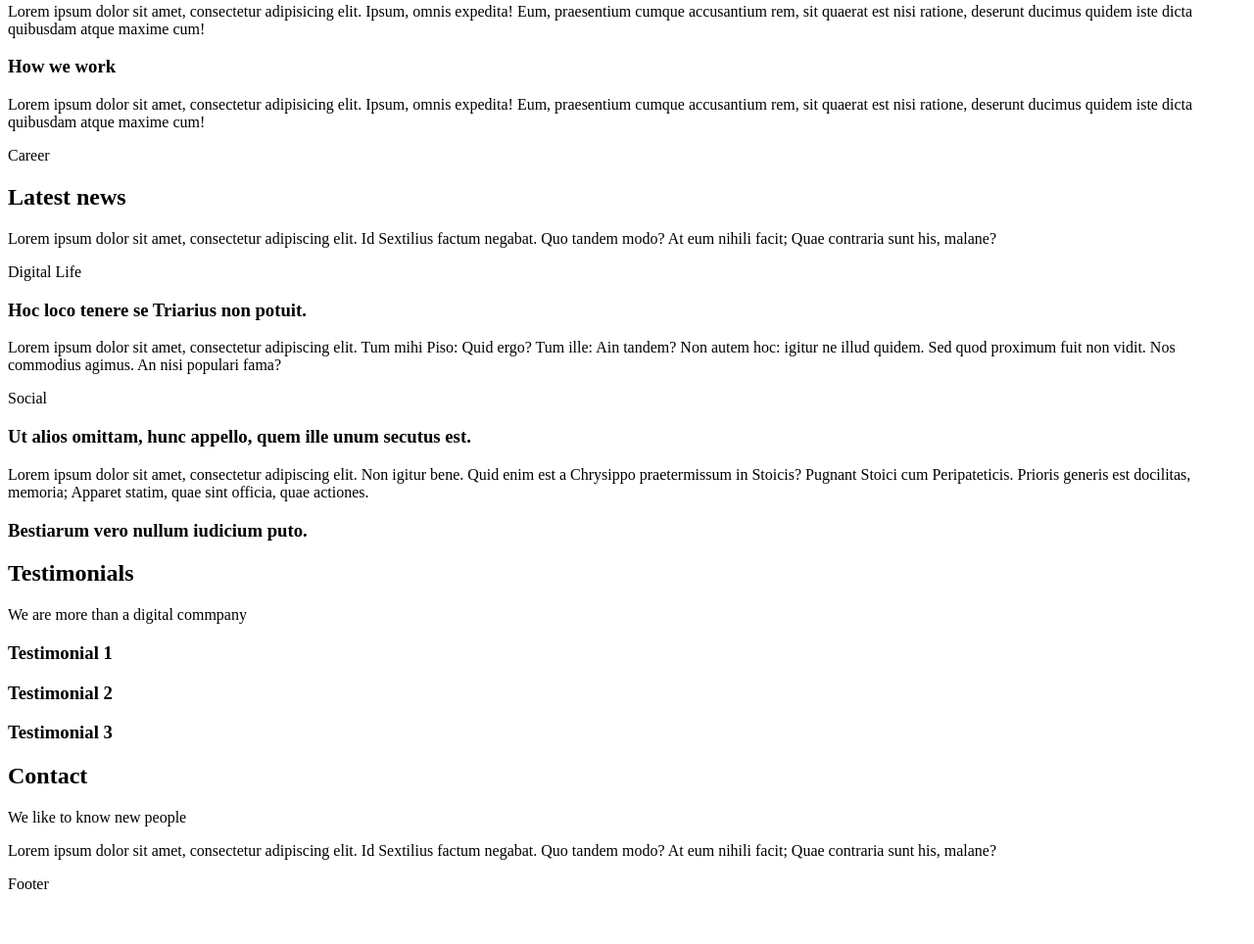
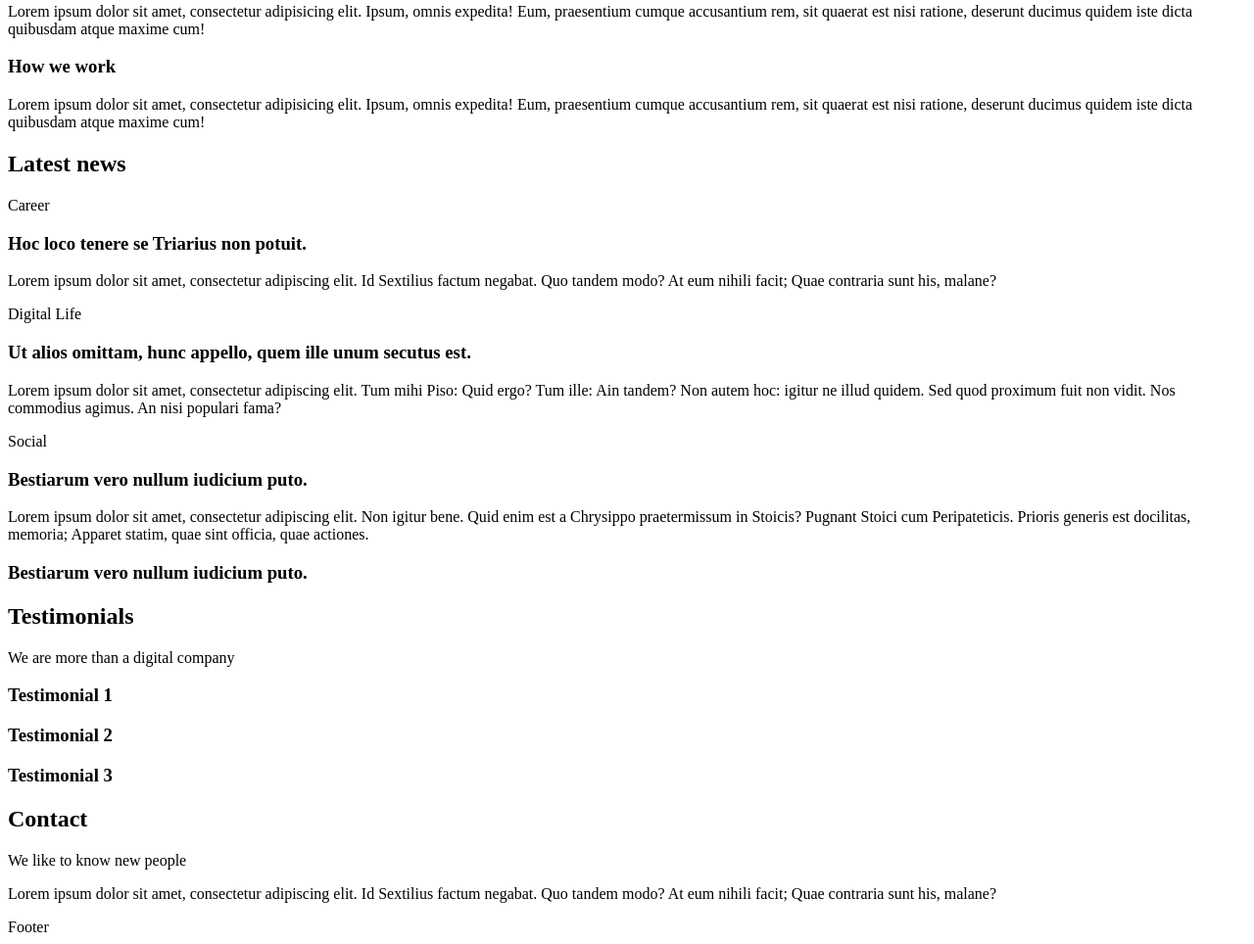
Before and after one commit to Astambar/holbertonschool-web_front_end, a plain HTML site: page 0x00-html_advanced/15-index.html in a window 1280 px wide. Shown: the part 906-1870 px from the top of the page at 98% size. Before the commit the page ends 1826 px from the top, so only its background shows below. Drawn offline with Linux system fonts and the light colour scheme.

Commit message:
second portion

```diff
--- a/0x00-html_advanced/15-index.html
+++ b/0x00-html_advanced/15-index.html
@@ -3,27 +3,26 @@
 	<head>
 		<meta charset="UTF-8">
 		<meta name="viewport" content="width=device-width, initial-scale=1.0, viewport-fit=cover">
+		<meta name="description" content="Techium is a digital agency">
 		<title>Homepage - Techium</title>
-		<meta name="description" content="Techium is a digital agency">
 		<link rel="icon" href="./favicon.ico" type="image/x-icon">
 		<link rel="icon" href="./favicon.png" type="image/png">
 	</head>
 	<body>
 		<header>
-			<div class="header">
+			<div>
 				<span>Techium</span>
 				<nav></nav>
 			</div>
+
 		</header>
 		<main>
 			<h1>Homepage</h1>
 			<section>
-				<div class="section">
-					<h2>We help you build your brand!</h2>
-				</div>
+				<div><h2>We help you build your brand!</h2></div>
 			</section>
 			<section>
-				<div class="section">
+				<div>
 					<h2>Services</h2>
 					<p>We work with you</p>
 					<h3>Design & Concept</h3>
@@ -35,7 +34,7 @@
 				</div>
 			</section>
 			<section>
-				<div class="section">
+				<div>
 					<h2>Works</h2>
 					<p>Take a look in our portfolio</p>
 					<article><h3>Interior Design</h3></article>
@@ -44,76 +43,55 @@
 				</div>
 			</section>
 			<section>
-				<div class="section">
+				<div>
 					<h2>About Us</h2>
 					<p>Everything about us</p>
-				</div>
-
-				<article>
 					<h3>Who are we</h3>
 					<p>Lorem ipsum dolor sit amet, consectetur adipisicing elit. Ipsum, omnis expedita! Eum, praesentium cumque accusantium rem, sit quaerat est nisi ratione, deserunt ducimus quidem iste dicta quibusdam atque maxime cum!</p>
-				</article>
-				<article>
 					<h3>Our culture</h3>
 					<p>Lorem ipsum dolor sit amet, consectetur adipisicing elit. Ipsum, omnis expedita! Eum, praesentium cumque accusantium rem, sit quaerat est nisi ratione, deserunt ducimus quidem iste dicta quibusdam atque maxime cum!</p>
-				</article>
-				<article>
 					<h3>How we work</h3>
 					<p>Lorem ipsum dolor sit amet, consectetur adipisicing elit. Ipsum, omnis expedita! Eum, praesentium cumque accusantium rem, sit quaerat est nisi ratione, deserunt ducimus quidem iste dicta quibusdam atque maxime cum!</p>
-				</article>
-			</section>
-			<section>
-				<div class="section">
-				<p>Career</p>
-				<h2>Latest news</h2>
-				<p>Lorem ipsum dolor sit amet, consectetur adipiscing elit. Id Sextilius factum negabat. Quo tandem modo? At eum nihili facit; Quae contraria sunt his, malane?</p>
-				</div>
-
-				<article>
-					<p>Digital Life</p>
-					<h3>Hoc loco tenere se Triarius non potuit.</h3>
-					<p>
-						Lorem ipsum dolor sit amet, consectetur adipiscing elit. Tum mihi Piso: Quid ergo? Tum ille: Ain tandem? Non autem hoc: igitur ne illud quidem. Sed quod proximum fuit non vidit. Nos commodius agimus. An nisi populari fama?
-					</p>
-				</article>
-				<article>
-					<p>Social</p>
-					<h3>Ut alios omittam, hunc appello, quem ille unum secutus est.</h3>
-					<p>
-						Lorem ipsum dolor sit amet, consectetur adipiscing elit. Non igitur bene. Quid enim est a Chrysippo praetermissum in Stoicis? Pugnant Stoici cum Peripateticis. Prioris generis est docilitas, memoria; Apparet statim, quae sint officia, quae actiones.
-					</p>
-				</article>
-				<article><h3>Bestiarum vero nullum iudicium puto.</h3></article>
-			</section>
-			<section>
-				<div class="section">
-					<h2>Testimonials</h2>
-					<p>We are more than a digital commpany</p>
-					<article>
-						<h3>Testimonial 1</h3>
-					</article>
-					<article>
-						<h3>Testimonial 2</h3>
-					</article>
-					<article>
-						<h3>Testimonial 3</h3>
-					</article>
 				</div>
 			</section>
 			<section>
-				<div class="section">
+				<div>
+					<h2>Latest news</h2>
+					<article>
+						<p>Career</p>
+						<h3>Hoc loco tenere se Triarius non potuit.</h3>
+						<p>Lorem ipsum dolor sit amet, consectetur adipiscing elit. Id Sextilius factum negabat. Quo tandem modo? At eum nihili facit; Quae contraria sunt his, malane?</p>
+					</article>
+					<article>
+						<p>Digital Life</p>
+						<h3>Ut alios omittam, hunc appello, quem ille unum secutus est.</h3>
+						<p>Lorem ipsum dolor sit amet, consectetur adipiscing elit. Tum mihi Piso: Quid ergo? Tum ille: Ain tandem? Non autem hoc: igitur ne illud quidem. Sed quod proximum fuit non vidit. Nos commodius agimus. An nisi populari fama?</p>
+					</article>
+					<article>
+						<p>Social</p>
+						<h3>Bestiarum vero nullum iudicium puto.</h3>
+						<p>Lorem ipsum dolor sit amet, consectetur adipiscing elit. Non igitur bene. Quid enim est a Chrysippo praetermissum in Stoicis? Pugnant Stoici cum Peripateticis. Prioris generis est docilitas, memoria; Apparet statim, quae sint officia, quae actiones.</p>
+					</article>
+					<article><h3>Bestiarum vero nullum iudicium puto.</h3></article>
+				</div>
+			</section>
+			<section>
+				<div>
+					<h2>Testimonials</h2>
+					<p>We are more than a digital company</p>
+					<article><h3>Testimonial 1</h3></article>
+					<article><h3>Testimonial 2</h3></article>
+					<article><h3>Testimonial 3</h3></article>
+				</div>
+			</section>
+			<section>
+				<div>
 					<h2>Contact</h2>
 					<p>We like to know new people</p>
-					<p>
-						Lorem ipsum dolor sit amet, consectetur adipiscing elit. Id Sextilius factum negabat. Quo tandem modo? At eum nihili facit; Quae contraria sunt his, malane?
-					</p>
+					<p>Lorem ipsum dolor sit amet, consectetur adipiscing elit. Id Sextilius factum negabat. Quo tandem modo? At eum nihili facit; Quae contraria sunt his, malane?</p>
 				</div>
 			</section>
 		</main>
-		<footer>
-			<div class="footer">
-				Footer
-			</div>
-		</footer>
+		<footer><div>Footer</div></footer>
 	</body>
 </html>
```
